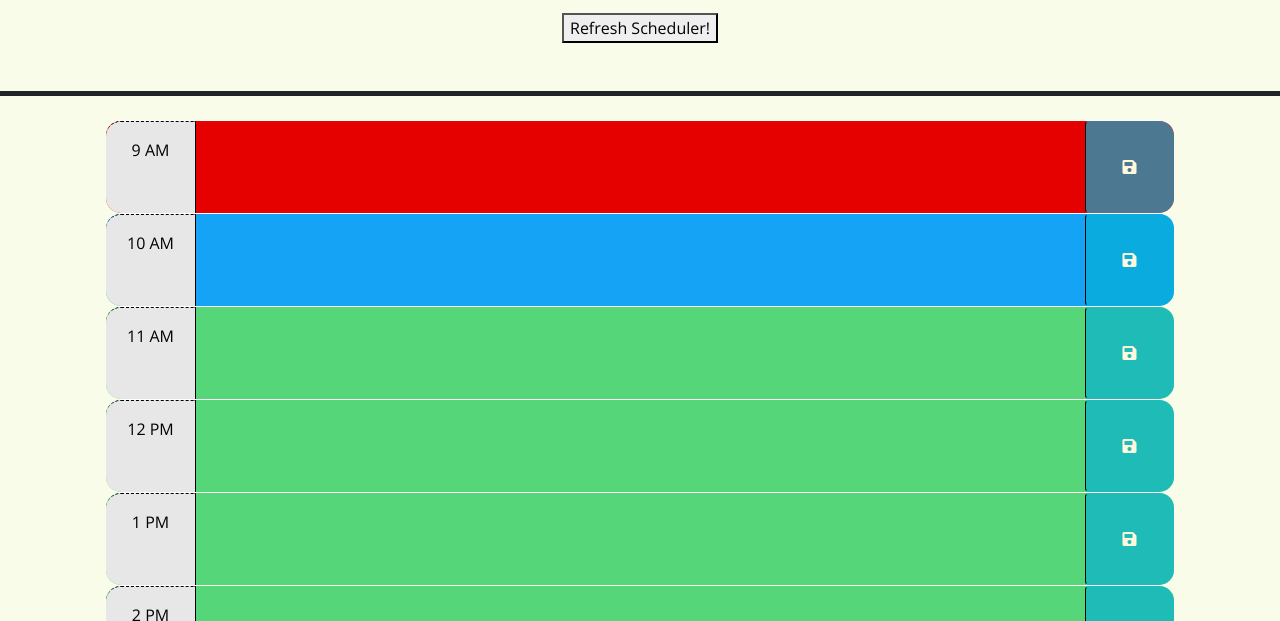
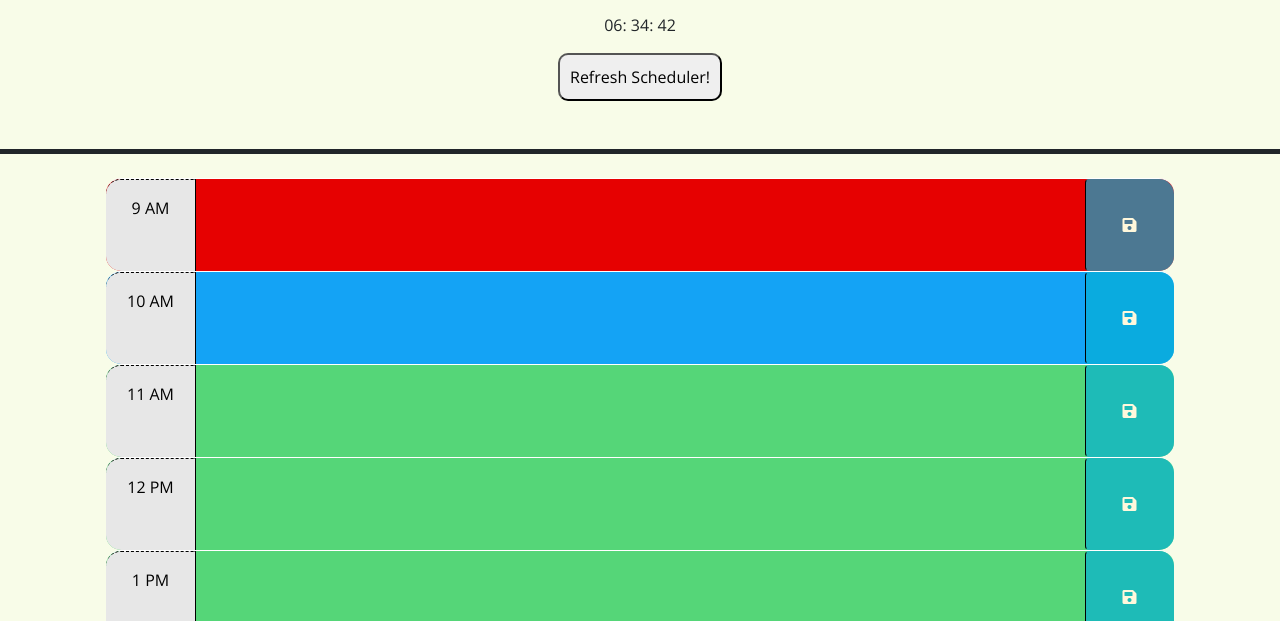
Before and after one commit to SnipaMasta/Module-5-Challenge, a plain HTML site: page Develop/index.html in a window 1280 px wide. Shown: the part 166-787 px from the top of the page. Drawn offline with nearby package versions, Linux system fonts and the light colour scheme.

Commit message:
added some css stuff on the refresh button like hover and active states

```diff
--- a/Develop/index.html
+++ b/Develop/index.html
@@ -26,6 +26,7 @@
     <header class="p-5 mb-4 border-5 border-bottom border-dark text-center">
       <h1 class="display-3">Work Day Scheduler</h1>
       <p class="lead">A simple calendar app for scheduling your work day</p>
+      <p id="time"></p>
       <p id="currentDay" class="lead"></p>
       <div class="refresh">
         <button id="clearBtn">Refresh Scheduler!</button>
--- a/Develop/script.js
+++ b/Develop/script.js
@@ -52,7 +52,7 @@ $(function () {
 // }
 
 var hourX = 12;
-
+var currentTime = $('time')
 
 if (hourX > 9) {
   $('#hour-9').addClass('past')
--- a/Develop/style.css
+++ b/Develop/style.css
@@ -76,5 +76,16 @@ h2{
 }
 
 #clearBtn {
+  padding: 10px;
+  border-radius: 10px;
+}
 
+#clearBtn:hover {
+  background-color: #c4c4c4;
+  transition: .3s ease-in-out;
 }
+
+#clearBtn:active {
+  background-color: #a3a3a3;
+  transition: .3s ease-in-out
+}
```
